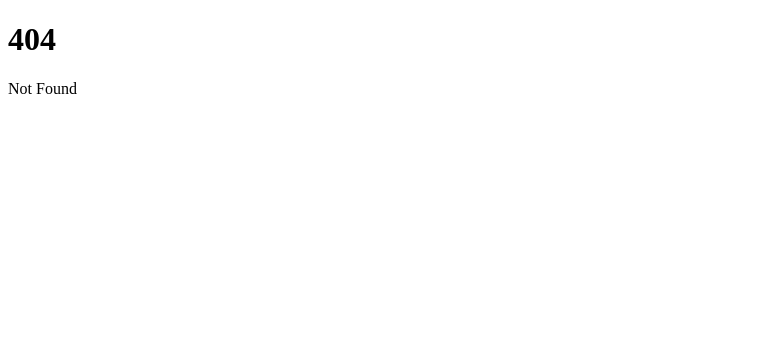
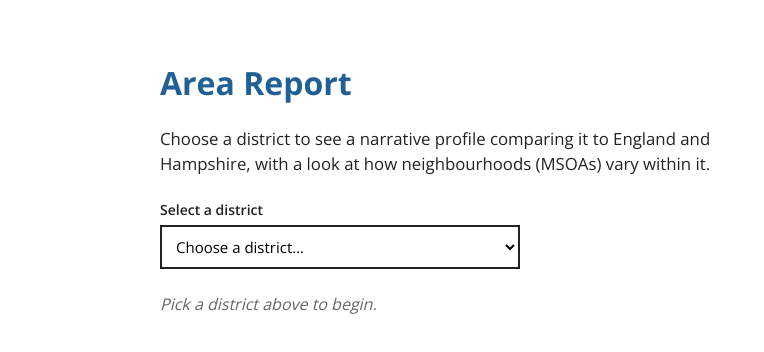
Before and after one commit to will789burns-rgb/hampshire-msoa-dashboard, a SvelteKit app: page /report in a window 1280 px wide. Before the commit this address had no page. Shown: the top 352 px of the page, without its empty margins (0-764 px from the left). Built offline with nearby package versions, Linux system fonts and the light colour scheme.

Commit message:
report_section

```diff
--- /dev/null
+++ b/src/routes/report/+page.svelte
@@ -0,0 +1,169 @@
+<script>
+  import { onMount } from 'svelte';
+  import { getDistrictStore, loadDistrictData } from '$lib/districtData.svelte.js';
+  import { getStore, loadData } from '$lib/data.svelte.js';
+
+  const districtStore = getDistrictStore(); // Fingertips (used in later steps)
+  const msoaStore = getStore();             // MSOA summary
+
+  const DISTRICTS = [
+    { code: 'E07000084', name: 'Basingstoke and Deane' },
+    { code: 'E07000085', name: 'East Hampshire' },
+    { code: 'E07000086', name: 'Eastleigh' },
+    { code: 'E07000087', name: 'Fareham' },
+    { code: 'E07000088', name: 'Gosport' },
+    { code: 'E07000089', name: 'Hart' },
+    { code: 'E07000090', name: 'Havant' },
+    { code: 'E07000091', name: 'New Forest' },
+    { code: 'E07000092', name: 'Rushmoor' },
+    { code: 'E07000093', name: 'Test Valley' },
+    { code: 'E07000094', name: 'Winchester' }
+  ];
+
+  let selectedDistrict = $state(''); // holds the area_code; '' = nothing chosen yet
+
+  const selectedName = $derived(
+    DISTRICTS.find((d) => d.code === selectedDistrict)?.name ?? ''
+  );
+
+  onMount(() => {
+    loadDistrictData(); // Fingertips, ready for later sections
+    loadData();         // MSOA summary, used by the overview below
+  });
+
+  // ── Population overview (derived from MSOA data) ──────────────────────────
+  // IMPORTANT: match the indicator EXACTLY. The file also contains
+  // "Total resident population >65yrs (2023)" which must NOT be summed in.
+  const POP_INDICATOR = 'Total resident population (2023)';
+
+  const popRows = $derived(
+    msoaStore.rows.filter(
+      (r) =>
+        r.indicator === POP_INDICATOR &&
+        r.msoaCode &&                       // only true MSOA rows
+        !Number.isNaN(Number(r.value))
+    )
+  );
+
+  const districtPopRows = $derived(
+    popRows.filter((r) => r.district === selectedName)
+  );
+
+  const districtPopulation = $derived(
+    districtPopRows.reduce((sum, r) => sum + Number(r.value), 0)
+  );
+
+  const msoaCount = $derived(districtPopRows.length);
+
+  const hampshirePopulation = $derived(
+    popRows.reduce((sum, r) => sum + Number(r.value), 0)
+  );
+
+  const popShare = $derived(
+    hampshirePopulation ? (districtPopulation / hampshirePopulation) * 100 : 0
+  );
+
+  function fmtInt(v) {
+    if (v === null || v === undefined || Number.isNaN(Number(v))) return '—';
+    return Number(v).toLocaleString('en-GB', { maximumFractionDigits: 0 });
+  }
+</script>
+
+<svelte:head>
+  <title>Area Report — Hampshire JSNA</title>
+</svelte:head>
+
+<main class="report">
+  <h1>Area Report</h1>
+  <p class="intro">
+    Choose a district to see a narrative profile comparing it to England and
+    Hampshire, with a look at how neighbourhoods (MSOAs) vary within it.
+  </p>
+
+  <label class="picker">
+    <span class="picker__label">Select a district</span>
+    <select bind:value={selectedDistrict}>
+      <option value="" disabled>Choose a district…</option>
+      {#each DISTRICTS as d}
+        <option value={d.code}>{d.name}</option>
+      {/each}
+    </select>
+  </label>
+
+  {#if !selectedName}
+    <p class="hint">Pick a district above to begin.</p>
+  {:else if msoaStore.loading}
+    <p class="hint">Loading area data…</p>
+  {:else}
+    <section class="overview">
+      <h2>{selectedName}</h2>
+      <p class="lede">
+        {selectedName} is home to around <strong>{fmtInt(districtPopulation)}</strong>
+        residents across <strong>{msoaCount}</strong> neighbourhoods (MSOAs). That's
+        about <strong>{popShare.toFixed(1)}%</strong> of Hampshire's population.
+      </p>
+
+      <div class="stat-strip">
+        <div class="stat-card">
+          <div class="stat-card__label">Total population</div>
+          <div class="stat-card__value">{fmtInt(districtPopulation)}</div>
+          <div class="stat-card__note">Sum of MSOA estimates (2023)</div>
+        </div>
+        <div class="stat-card stat-card--green">
+          <div class="stat-card__label">Neighbourhoods (MSOAs)</div>
+          <div class="stat-card__value">{msoaCount}</div>
+          <div class="stat-card__note">Within {selectedName}</div>
+        </div>
+        <div class="stat-card stat-card--purple">
+          <div class="stat-card__label">Share of Hampshire</div>
+          <div class="stat-card__value">{popShare.toFixed(1)}%</div>
+          <div class="stat-card__note">Of county population</div>
+        </div>
+      </div>
+
+      <p class="placeholder">
+        Health &amp; lifestyle comparisons will appear below in the next build stage.
+      </p>
+    </section>
+  {/if}
+</main>
+
+<style>
+  @import url('https://fonts.googleapis.com/css2?family=Open+Sans:wght@400;600;700&display=swap');
+
+  .report {
+    max-width: 960px;
+    margin: 0 auto;
+    padding: 2rem 1rem 4rem;
+    font-family: 'Open Sans', system-ui, sans-serif;
+    color: #222;
+  }
+  h1 { color: #206095; font-weight: 700; }
+  .intro { font-size: 1.05rem; line-height: 1.5; max-width: 60ch; }
+
+  .picker { display: flex; flex-direction: column; gap: 6px; margin: 1.5rem 0; max-width: 360px; }
+  .picker__label { font-weight: 600; font-size: 14px; }
+  select {
+    font: inherit; font-size: 15px; padding: 9px 10px;
+    border: 2px solid #222; border-radius: 0; background: #fff;
+  }
+  select:focus { outline: 3px solid #fbc900; box-shadow: inset 0 0 0 1px #222; }
+
+  .overview { border-top: 4px solid #206095; padding-top: 1rem; margin-top: 1rem; }
+  .overview h2 { color: #222; margin: 0 0 0.5rem; font-size: 24px; }
+  .lede { font-size: 1.05rem; line-height: 1.55; max-width: 62ch; }
+
+  .stat-strip { display: flex; gap: 1px; background: #d9d9d9; border: 1px solid #d9d9d9; margin: 1.25rem 0; }
+  .stat-card { flex: 1; background: #fff; padding: 14px 18px; border-top: 4px solid #206095; }
+  .stat-card--green { border-top-color: #0f8243; }
+  .stat-card--purple { border-top-color: #902082; }
+  .stat-card__label { font-size: 13px; color: #555; margin-bottom: 4px; }
+  .stat-card__value { font-size: 28px; font-weight: 700; color: #222; line-height: 1; }
+  .stat-card__note { font-size: 12px; color: #909090; margin-top: 4px; }
+
+  .placeholder, .hint { color: #666; font-style: italic; }
+
+  @media (max-width: 700px) {
+    .stat-strip { flex-direction: column; }
+  }
+</style>
```
Also changed, not shown: src/routes/+page.svelte (+12 -12 lines).
